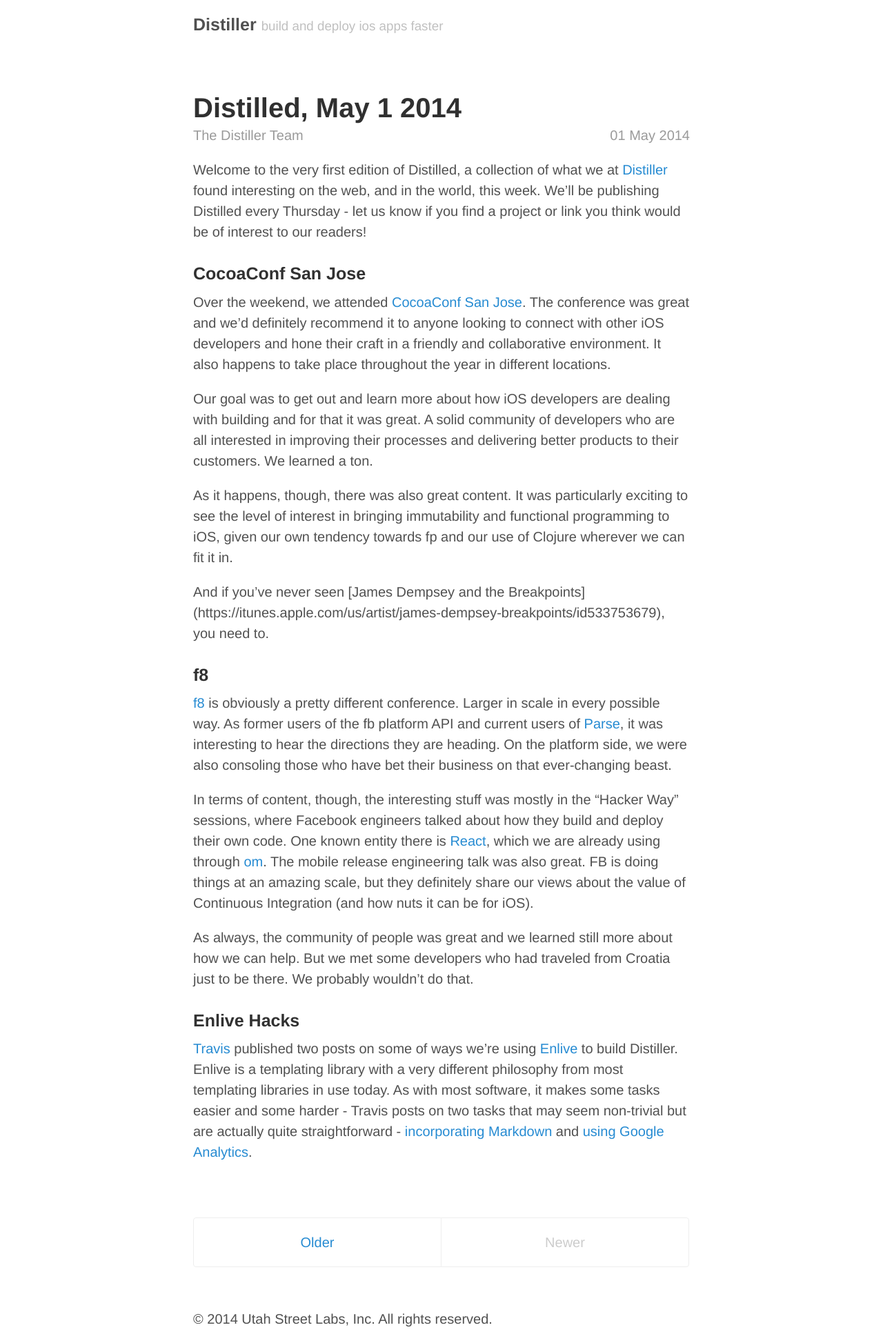
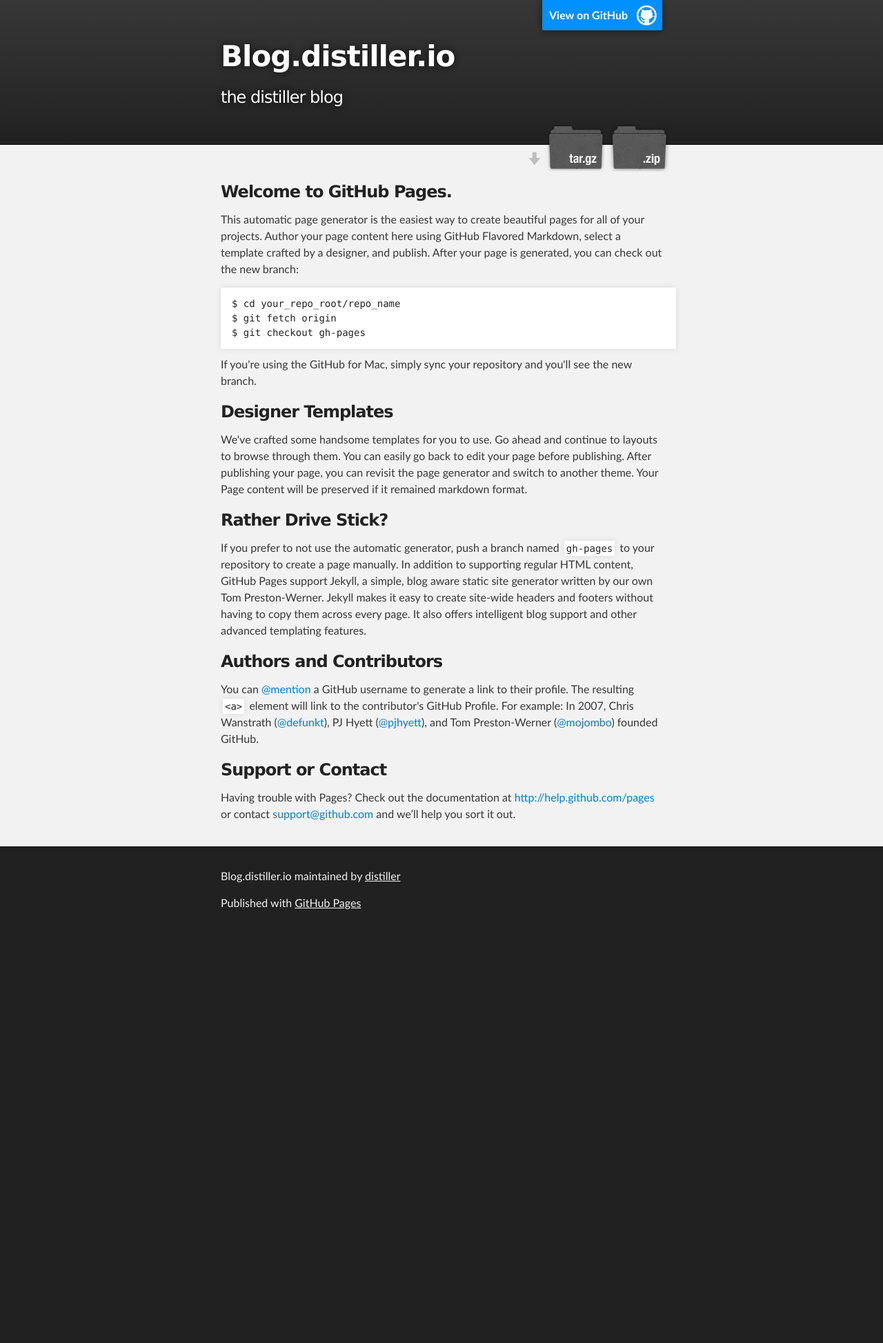
Before and after one commit to distiller/blog.distiller.io, a Jekyll site: the page index.html, which Jekyll copies as it is, in a window 1280 px wide. Shown: the whole page at 69% size. Built offline with Jekyll 4.4.1, drawn with Linux system fonts in a browser that asks for light colours; Markdown is read by kramdown in place of the engine named in the settings; the list of posts is cut into pages by our own code; after the commit the page ends 1356 px from its top, so only the background shows below that.

Commit message:
Create gh-pages branch via GitHub

```diff
--- a/index.html
+++ b/index.html
@@ -1,39 +1,79 @@
----
-layout: default
-title: Home
----
-<div class="posts">
-  {% for post in paginator.posts %}
-  {% assign author = site.authors[post.author] %}
-  <div class="post">
-    <h1 class="post-title">
-      <a href="{{ post.url }}">
-        {{ post.title }}
-      </a>
-    </h1>
-    <div class="post-metadata">
-      <span class="post-byline">{{ author.display_name }}</span>
-      <span class="post-date">{{ post.date | date_to_string }}</span>
+<!DOCTYPE html>
+<html>
+
+  <head>
+    <meta charset='utf-8' />
+    <meta http-equiv="X-UA-Compatible" content="chrome=1" />
+    <meta name="description" content="Blog.distiller.io : the distiller blog" />
+
+    <link rel="stylesheet" type="text/css" media="screen" href="stylesheets/stylesheet.css">
+
+    <title>Blog.distiller.io</title>
+  </head>
+
+  <body>
+
+    <!-- HEADER -->
+    <div id="header_wrap" class="outer">
+        <header class="inner">
+          <a id="forkme_banner" href="https://github.com/distiller/blog.distiller.io">View on GitHub</a>
+
+          <h1 id="project_title">Blog.distiller.io</h1>
+          <h2 id="project_tagline">the distiller blog</h2>
+
+            <section id="downloads">
+              <a class="zip_download_link" href="https://github.com/distiller/blog.distiller.io/zipball/master">Download this project as a .zip file</a>
+              <a class="tar_download_link" href="https://github.com/distiller/blog.distiller.io/tarball/master">Download this project as a tar.gz file</a>
+            </section>
+        </header>
     </div>
 
-    {{ post.content }}
-  </div>
-  {% endfor %}
-</div>
+    <!-- MAIN CONTENT -->
+    <div id="main_content_wrap" class="outer">
+      <section id="main_content" class="inner">
+        <h3>
+<a name="welcome-to-github-pages" class="anchor" href="#welcome-to-github-pages"><span class="octicon octicon-link"></span></a>Welcome to GitHub Pages.</h3>
 
-<div class="pagination">
-  {% if paginator.next_page %}
-    <a class="pagination-item older" href="/page{{paginator.next_page}}">Older</a>
-  {% else %}
-    <span class="pagination-item older">Older</span>
-  {% endif %}
-  {% if paginator.previous_page %}
-    {% if paginator.page == 2 %}
-      <a class="pagination-item newer" href="/">Newer</a>
-    {% else %}
-      <a class="pagination-item newer" href="/page{{paginator.previous_page}}">Newer</a>
-    {% endif %}
-  {% else %}
-    <span class="pagination-item newer">Newer</span>
-  {% endif %}
-</div>
+<p>This automatic page generator is the easiest way to create beautiful pages for all of your projects. Author your page content here using GitHub Flavored Markdown, select a template crafted by a designer, and publish. After your page is generated, you can check out the new branch:</p>
+
+<pre><code>$ cd your_repo_root/repo_name
+$ git fetch origin
+$ git checkout gh-pages
+</code></pre>
+
+<p>If you're using the GitHub for Mac, simply sync your repository and you'll see the new branch.</p>
+
+<h3>
+<a name="designer-templates" class="anchor" href="#designer-templates"><span class="octicon octicon-link"></span></a>Designer Templates</h3>
+
+<p>We've crafted some handsome templates for you to use. Go ahead and continue to layouts to browse through them. You can easily go back to edit your page before publishing. After publishing your page, you can revisit the page generator and switch to another theme. Your Page content will be preserved if it remained markdown format.</p>
+
+<h3>
+<a name="rather-drive-stick" class="anchor" href="#rather-drive-stick"><span class="octicon octicon-link"></span></a>Rather Drive Stick?</h3>
+
+<p>If you prefer to not use the automatic generator, push a branch named <code>gh-pages</code> to your repository to create a page manually. In addition to supporting regular HTML content, GitHub Pages support Jekyll, a simple, blog aware static site generator written by our own Tom Preston-Werner. Jekyll makes it easy to create site-wide headers and footers without having to copy them across every page. It also offers intelligent blog support and other advanced templating features.</p>
+
+<h3>
+<a name="authors-and-contributors" class="anchor" href="#authors-and-contributors"><span class="octicon octicon-link"></span></a>Authors and Contributors</h3>
+
+<p>You can <a href="https://github.com/blog/821" class="user-mention">@mention</a> a GitHub username to generate a link to their profile. The resulting <code>&lt;a&gt;</code> element will link to the contributor's GitHub Profile. For example: In 2007, Chris Wanstrath (<a href="https://github.com/defunkt" class="user-mention">@defunkt</a>), PJ Hyett (<a href="https://github.com/pjhyett" class="user-mention">@pjhyett</a>), and Tom Preston-Werner (<a href="https://github.com/mojombo" class="user-mention">@mojombo</a>) founded GitHub.</p>
+
+<h3>
+<a name="support-or-contact" class="anchor" href="#support-or-contact"><span class="octicon octicon-link"></span></a>Support or Contact</h3>
+
+<p>Having trouble with Pages? Check out the documentation at <a href="http://help.github.com/pages">http://help.github.com/pages</a> or contact <a href="mailto:support@github.com">support@github.com</a> and we’ll help you sort it out.</p>
+      </section>
+    </div>
+
+    <!-- FOOTER  -->
+    <div id="footer_wrap" class="outer">
+      <footer class="inner">
+        <p class="copyright">Blog.distiller.io maintained by <a href="https://github.com/distiller">distiller</a></p>
+        <p>Published with <a href="http://pages.github.com">GitHub Pages</a></p>
+      </footer>
+    </div>
+
+
+
+  </body>
+</html>
--- /dev/null
+++ b/javascripts/main.js
@@ -0,0 +1 @@
+console.log('This would be the main JS file.');
--- /dev/null
+++ b/stylesheets/pygment_trac.css
@@ -0,0 +1,70 @@
+.highlight .hll { background-color: #ffffcc }
+.highlight  { background: #f0f3f3; }
+.highlight .c { color: #0099FF; font-style: italic } /* Comment */
+.highlight .err { color: #AA0000; background-color: #FFAAAA } /* Error */
+.highlight .k { color: #006699; font-weight: bold } /* Keyword */
+.highlight .o { color: #555555 } /* Operator */
+.highlight .cm { color: #0099FF; font-style: italic } /* Comment.Multiline */
+.highlight .cp { color: #009999 } /* Comment.Preproc */
+.highlight .c1 { color: #0099FF; font-style: italic } /* Comment.Single */
+.highlight .cs { color: #0099FF; font-weight: bold; font-style: italic } /* Comment.Special */
+.highlight .gd { background-color: #FFCCCC; border: 1px solid #CC0000 } /* Generic.Deleted */
+.highlight .ge { font-style: italic } /* Generic.Emph */
+.highlight .gr { color: #FF0000 } /* Generic.Error */
+.highlight .gh { color: #003300; font-weight: bold } /* Generic.Heading */
+.highlight .gi { background-color: #CCFFCC; border: 1px solid #00CC00 } /* Generic.Inserted */
+.highlight .go { color: #AAAAAA } /* Generic.Output */
+.highlight .gp { color: #000099; font-weight: bold } /* Generic.Prompt */
+.highlight .gs { font-weight: bold } /* Generic.Strong */
+.highlight .gu { color: #003300; font-weight: bold } /* Generic.Subheading */
+.highlight .gt { color: #99CC66 } /* Generic.Traceback */
+.highlight .kc { color: #006699; font-weight: bold } /* Keyword.Constant */
+.highlight .kd { color: #006699; font-weight: bold } /* Keyword.Declaration */
+.highlight .kn { color: #006699; font-weight: bold } /* Keyword.Namespace */
+.highlight .kp { color: #006699 } /* Keyword.Pseudo */
+.highlight .kr { color: #006699; font-weight: bold } /* Keyword.Reserved */
+.highlight .kt { color: #007788; font-weight: bold } /* Keyword.Type */
+.highlight .m { color: #FF6600 } /* Literal.Number */
+.highlight .s { color: #CC3300 } /* Literal.String */
+.highlight .na { color: #330099 } /* Name.Attribute */
+.highlight .nb { color: #336666 } /* Name.Builtin */
+.highlight .nc { color: #00AA88; font-weight: bold } /* Name.Class */
+.highlight .no { color: #336600 } /* Name.Constant */
+.highlight .nd { color: #9999FF } /* Name.Decorator */
+.highlight .ni { color: #999999; font-weight: bold } /* Name.Entity */
+.highlight .ne { color: #CC0000; font-weight: bold } /* Name.Exception */
+.highlight .nf { color: #CC00FF } /* Name.Function */
+.highlight .nl { color: #9999FF } /* Name.Label */
+.highlight .nn { color: #00CCFF; font-weight: bold } /* Name.Namespace */
+.highlight .nt { color: #330099; font-weight: bold } /* Name.Tag */
+.highlight .nv { color: #003333 } /* Name.Variable */
+.highlight .ow { color: #000000; font-weight: bold } /* Operator.Word */
+.highlight .w { color: #bbbbbb } /* Text.Whitespace */
+.highlight .mf { color: #FF6600 } /* Literal.Number.Float */
+.highlight .mh { color: #FF6600 } /* Literal.Number.Hex */
+.highlight .mi { color: #FF6600 } /* Literal.Number.Integer */
+.highlight .mo { color: #FF6600 } /* Literal.Number.Oct */
+.highlight .sb { color: #CC3300 } /* Literal.String.Backtick */
+.highlight .sc { color: #CC3300 } /* Literal.String.Char */
+.highlight .sd { color: #CC3300; font-style: italic } /* Literal.String.Doc */
+.highlight .s2 { color: #CC3300 } /* Literal.String.Double */
+.highlight .se { color: #CC3300; font-weight: bold } /* Literal.String.Escape */
+.highlight .sh { color: #CC3300 } /* Literal.String.Heredoc */
+.highlight .si { color: #AA0000 } /* Literal.String.Interpol */
+.highlight .sx { color: #CC3300 } /* Literal.String.Other */
+.highlight .sr { color: #33AAAA } /* Literal.String.Regex */
+.highlight .s1 { color: #CC3300 } /* Literal.String.Single */
+.highlight .ss { color: #FFCC33 } /* Literal.String.Symbol */
+.highlight .bp { color: #336666 } /* Name.Builtin.Pseudo */
+.highlight .vc { color: #003333 } /* Name.Variable.Class */
+.highlight .vg { color: #003333 } /* Name.Variable.Global */
+.highlight .vi { color: #003333 } /* Name.Variable.Instance */
+.highlight .il { color: #FF6600 } /* Literal.Number.Integer.Long */
+
+.type-csharp .highlight .k { color: #0000FF }
+.type-csharp .highlight .kt { color: #0000FF }
+.type-csharp .highlight .nf { color: #000000; font-weight: normal }
+.type-csharp .highlight .nc { color: #2B91AF }
+.type-csharp .highlight .nn { color: #000000 }
+.type-csharp .highlight .s { color: #A31515 }
+.type-csharp .highlight .sc { color: #A31515 }
--- /dev/null
+++ b/stylesheets/stylesheet.css
@@ -0,0 +1,423 @@
+/*******************************************************************************
+Slate Theme for GitHub Pages
+by Jason Costello, @jsncostello
+*******************************************************************************/
+
+@import url(pygment_trac.css);
+
+/*******************************************************************************
+MeyerWeb Reset
+*******************************************************************************/
+
+html, body, div, span, applet, object, iframe,
+h1, h2, h3, h4, h5, h6, p, blockquote, pre,
+a, abbr, acronym, address, big, cite, code,
+del, dfn, em, img, ins, kbd, q, s, samp,
+small, strike, strong, sub, sup, tt, var,
+b, u, i, center,
+dl, dt, dd, ol, ul, li,
+fieldset, form, label, legend,
+table, caption, tbody, tfoot, thead, tr, th, td,
+article, aside, canvas, details, embed,
+figure, figcaption, footer, header, hgroup,
+menu, nav, output, ruby, section, summary,
+time, mark, audio, video {
+  margin: 0;
+  padding: 0;
+  border: 0;
+  font: inherit;
+  vertical-align: baseline;
+}
+
+/* HTML5 display-role reset for older browsers */
+article, aside, details, figcaption, figure,
+footer, header, hgroup, menu, nav, section {
+  display: block;
+}
+
+ol, ul {
+  list-style: none;
+}
+
+table {
+  border-collapse: collapse;
+  border-spacing: 0;
+}
+
+/*******************************************************************************
+Theme Styles
+*******************************************************************************/
+
+body {
+  box-sizing: border-box;
+  color:#373737;
+  background: #212121;
+  font-size: 16px;
+  font-family: 'Myriad Pro', Calibri, Helvetica, Arial, sans-serif;
+  line-height: 1.5;
+  -webkit-font-smoothing: antialiased;
+}
+
+h1, h2, h3, h4, h5, h6 {
+  margin: 10px 0;
+  font-weight: 700;
+  color:#222222;
+  font-family: 'Lucida Grande', 'Calibri', Helvetica, Arial, sans-serif;
+  letter-spacing: -1px;
+}
+
+h1 {
+  font-size: 36px;
+  font-weight: 700;
+}
+
+h2 {
+  padding-bottom: 10px;
+  font-size: 32px;
+  background: url('../images/bg_hr.png') repeat-x bottom;
+}
+
+h3 {
+  font-size: 24px;
+}
+
+h4 {
+  font-size: 21px;
+}
+
+h5 {
+  font-size: 18px;
+}
+
+h6 {
+  font-size: 16px;
+}
+
+p {
+  margin: 10px 0 15px 0;
+}
+
+footer p {
+  color: #f2f2f2;
+}
+
+a {
+  text-decoration: none;
+  color: #007edf;
+  text-shadow: none;
+
+  transition: color 0.5s ease;
+  transition: text-shadow 0.5s ease;
+  -webkit-transition: color 0.5s ease;
+  -webkit-transition: text-shadow 0.5s ease;
+  -moz-transition: color 0.5s ease;
+  -moz-transition: text-shadow 0.5s ease;
+  -o-transition: color 0.5s ease;
+  -o-transition: text-shadow 0.5s ease;
+  -ms-transition: color 0.5s ease;
+  -ms-transition: text-shadow 0.5s ease;
+}
+
+a:hover, a:focus {text-decoration: underline;}
+
+footer a {
+  color: #F2F2F2;
+  text-decoration: underline;
+}
+
+em {
+  font-style: italic;
+}
+
+strong {
+  font-weight: bold;
+}
+
+img {
+  position: relative;
+  margin: 0 auto;
+  max-width: 739px;
+  padding: 5px;
+  margin: 10px 0 10px 0;
+  border: 1px solid #ebebeb;
+
+  box-shadow: 0 0 5px #ebebeb;
+  -webkit-box-shadow: 0 0 5px #ebebeb;
+  -moz-box-shadow: 0 0 5px #ebebeb;
+  -o-box-shadow: 0 0 5px #ebebeb;
+  -ms-box-shadow: 0 0 5px #ebebeb;
+}
+
+p img {
+  display: inline;
+  margin: 0;
+  padding: 0;
+  vertical-align: middle;
+  text-align: center;
+  border: none;
+}
+
+pre, code {
+  width: 100%;
+  color: #222;
+  background-color: #fff;
+
+  font-family: Monaco, "Bitstream Vera Sans Mono", "Lucida Console", Terminal, monospace;
+  font-size: 14px;
+
+  border-radius: 2px;
+  -moz-border-radius: 2px;
+  -webkit-border-radius: 2px;
+}
+
+pre {
+  width: 100%;
+  padding: 10px;
+  box-shadow: 0 0 10px rgba(0,0,0,.1);
+  overflow: auto;
+}
+
+code {
+  padding: 3px;
+  margin: 0 3px;
+  box-shadow: 0 0 10px rgba(0,0,0,.1);
+}
+
+pre code {
+  display: block;
+  box-shadow: none;
+}
+
+blockquote {
+  color: #666;
+  margin-bottom: 20px;
+  padding: 0 0 0 20px;
+  border-left: 3px solid #bbb;
+}
+
+
+ul, ol, dl {
+  margin-bottom: 15px
+}
+
+ul {
+  list-style: inside;
+  padding-left: 20px;
+}
+
+ol {
+  list-style: decimal inside;
+  padding-left: 20px;
+}
+
+dl dt {
+  font-weight: bold;
+}
+
+dl dd {
+  padding-left: 20px;
+  font-style: italic;
+}
+
+dl p {
+  padding-left: 20px;
+  font-style: italic;
+}
+
+hr {
+  height: 1px;
+  margin-bottom: 5px;
+  border: none;
+  background: url('../images/bg_hr.png') repeat-x center;
+}
+
+table {
+  border: 1px solid #373737;
+  margin-bottom: 20px;
+  text-align: left;
+ }
+
+th {
+  font-family: 'Lucida Grande', 'Helvetica Neue', Helvetica, Arial, sans-serif;
+  padding: 10px;
+  background: #373737;
+  color: #fff;
+ }
+
+td {
+  padding: 10px;
+  border: 1px solid #373737;
+ }
+
+form {
+  background: #f2f2f2;
+  padding: 20px;
+}
+
+/*******************************************************************************
+Full-Width Styles
+*******************************************************************************/
+
+.outer {
+  width: 100%;
+}
+
+.inner {
+  position: relative;
+  max-width: 640px;
+  padding: 20px 10px;
+  margin: 0 auto;
+}
+
+#forkme_banner {
+  display: block;
+  position: absolute;
+  top:0;
+  right: 10px;
+  z-index: 10;
+  padding: 10px 50px 10px 10px;
+  color: #fff;
+  background: url('../images/blacktocat.png') #0090ff no-repeat 95% 50%;
+  font-weight: 700;
+  box-shadow: 0 0 10px rgba(0,0,0,.5);
+  border-bottom-left-radius: 2px;
+  border-bottom-right-radius: 2px;
+}
+
+#header_wrap {
+  background: #212121;
+  background: -moz-linear-gradient(top, #373737, #212121);
+  background: -webkit-linear-gradient(top, #373737, #212121);
+  background: -ms-linear-gradient(top, #373737, #212121);
+  background: -o-linear-gradient(top, #373737, #212121);
+  background: linear-gradient(top, #373737, #212121);
+}
+
+#header_wrap .inner {
+  padding: 50px 10px 30px 10px;
+}
+
+#project_title {
+  margin: 0;
+  color: #fff;
+  font-size: 42px;
+  font-weight: 700;
+  text-shadow: #111 0px 0px 10px;
+}
+
+#project_tagline {
+  color: #fff;
+  font-size: 24px;
+  font-weight: 300;
+  background: none;
+  text-shadow: #111 0px 0px 10px;
+}
+
+#downloads {
+  position: absolute;
+  width: 210px;
+  z-index: 10;
+  bottom: -40px;
+  right: 0;
+  height: 70px;
+  background: url('../images/icon_download.png') no-repeat 0% 90%;
+}
+
+.zip_download_link {
+  display: block;
+  float: right;
+  width: 90px;
+  height:70px;
+  text-indent: -5000px;
+  overflow: hidden;
+  background: url(../images/sprite_download.png) no-repeat bottom left;
+}
+
+.tar_download_link {
+  display: block;
+  float: right;
+  width: 90px;
+  height:70px;
+  text-indent: -5000px;
+  overflow: hidden;
+  background: url(../images/sprite_download.png) no-repeat bottom right;
+  margin-left: 10px;
+}
+
+.zip_download_link:hover {
+  background: url(../images/sprite_download.png) no-repeat top left;
+}
+
+.tar_download_link:hover {
+  background: url(../images/sprite_download.png) no-repeat top right;
+}
+
+#main_content_wrap {
+  background: #f2f2f2;
+  border-top: 1px solid #111;
+  border-bottom: 1px solid #111;
+}
+
+#main_content {
+  padding-top: 40px;
+}
+
+#footer_wrap {
+  background: #212121;
+}
+
+
+
+/*******************************************************************************
+Small Device Styles
+*******************************************************************************/
+
+@media screen and (max-width: 480px) {
+  body {
+    font-size:14px;
+  }
+
+  #downloads {
+    display: none;
+  }
+
+  .inner {
+    min-width: 320px;
+    max-width: 480px;
+  }
+
+  #project_title {
+  font-size: 32px;
+  }
+
+  h1 {
+    font-size: 28px;
+  }
+
+  h2 {
+    font-size: 24px;
+  }
+
+  h3 {
+    font-size: 21px;
+  }
+
+  h4 {
+    font-size: 18px;
+  }
+
+  h5 {
+    font-size: 14px;
+  }
+
+  h6 {
+    font-size: 12px;
+  }
+
+  code, pre {
+    min-width: 320px;
+    max-width: 480px;
+    font-size: 11px;
+  }
+
+}
```
Also changed, not shown: params.json (added, +1 -0 lines), images/bg_hr.png (added), images/blacktocat.png (added), images/icon_download.png (added), images/sprite_download.png (added).
